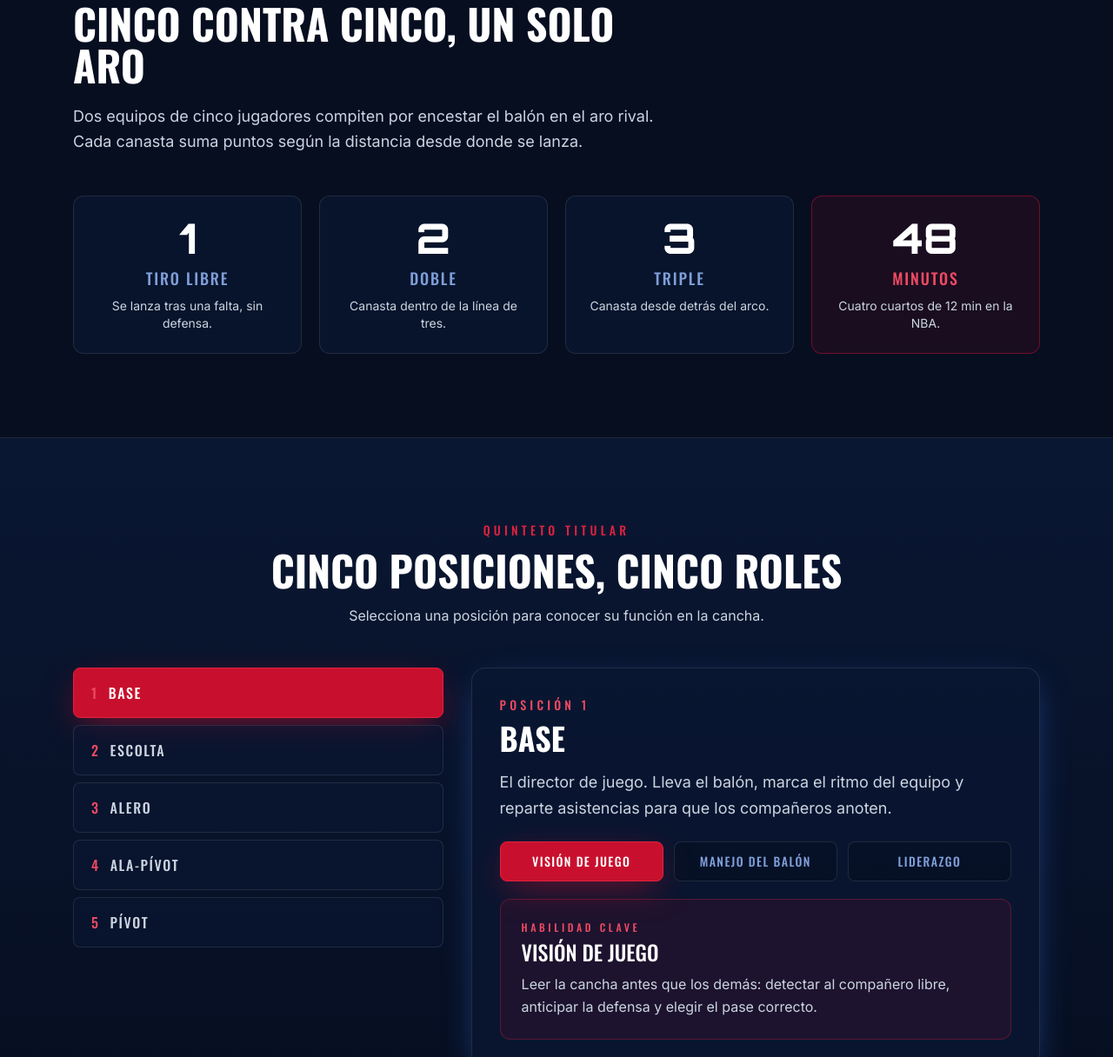
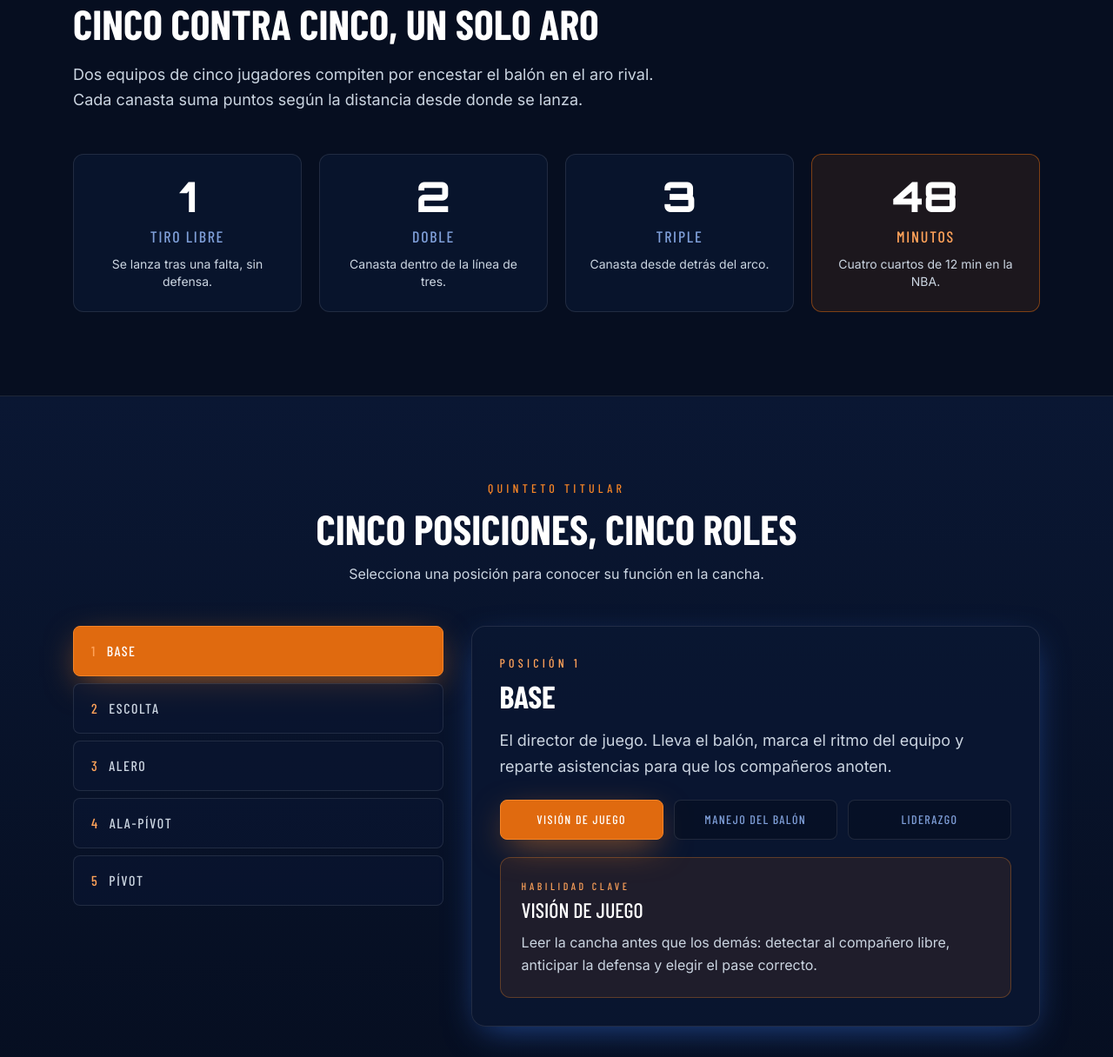
Before and after one commit to ststrejoss-sys/BALONCESTO, a plain HTML site: page index.html in a window 1280 px wide. Shown: the part 871-2087 px from the top of the page at 87% size. Drawn offline with nearby package versions, Linux system fonts and the light colour scheme.

Commit message:
Update index.html

```diff
--- a/index.html
+++ b/index.html
@@ -8,31 +8,26 @@
 
   <link rel="preconnect" href="https://fonts.googleapis.com" />
   <link rel="preconnect" href="https://fonts.gstatic.com" crossorigin />
-  <link href="https://fonts.googleapis.com/css2?family=Inter:wght@400;500;600&family=Oswald:wght@500;600;700&family=Orbitron:wght@600;800&display=swap" rel="stylesheet" />
+  <link href="https://fonts.googleapis.com/css2?family=Inter:wght@400;500;600&family=Barlow+Condensed:wght@500;600;700&family=Orbitron:wght@600;800&display=swap" rel="stylesheet" />
 
   <script src="https://cdn.tailwindcss.com"></script>
   <script>
-    /* ============================================================
-       CONFIGURACIÓN DE TAILWIND
-       >>> MODIFICACIÓN 1 (hazla TÚ): cambia el color principal
-           ("court" = azul, "hoop" = rojo) y las fuentes
-           "display" y "sans" por las que prefieras.
-       ============================================================ */
+    /* CONFIGURACIÓN DE TAILWIND: colores (court = azul, hoop = naranja) y fuentes */
     tailwind.config = {
       theme: {
         extend: {
           colors: {
             court: { 50:'#eef3fc', 100:'#d9e4f7', 300:'#7f9fd9', 500:'#2a5bb8', 600:'#1d428a', 700:'#173570', 800:'#10264f', 900:'#0a1733', 950:'#060e20' },
-            hoop:  { 400:'#ef4a63', 500:'#e0223f', 600:'#c8102e', 700:'#a30c25' },
+            hoop:  { 400:'#ffa259', 500:'#f58426', 600:'#e06a0f', 700:'#b9540a' },
             ball:  '#f58426',
           },
           fontFamily: {
-            display: ['Oswald', 'sans-serif'],
+            display: ['"Barlow Condensed"', 'sans-serif'],
             digital: ['Orbitron', 'sans-serif'],
             sans: ['Inter', 'system-ui', 'sans-serif'],
           },
           boxShadow: {
-            red:  '0 12px 40px -10px rgba(200,16,46,.7)',
+            red:  '0 12px 40px -10px rgba(245,132,38,.7)',
             blue: '0 12px 40px -12px rgba(42,91,184,.8)',
           },
         },
@@ -79,7 +74,7 @@
     .pos text   { fill: #fff; transition: opacity .3s; }
     .pos        { opacity: .45; transition: opacity .3s; }
     .pos.activa { opacity: 1; }
-    .pos.activa circle { fill: #c8102e; stroke: #fff; stroke-opacity: 1; filter: drop-shadow(0 0 8px rgba(224,34,63,.9)); }
+    .pos.activa circle { fill: #f58426; stroke: #fff; stroke-opacity: 1; filter: drop-shadow(0 0 8px rgba(245,132,38,.9)); }
 
     @media (prefers-reduced-motion: reduce) {
       .reveal { opacity: 1; transform: none; transition: none; }
@@ -167,8 +162,7 @@
           <div class="mt-9 flex flex-wrap gap-4">
             <a href="#quinteto" class="rounded-md bg-hoop-600 px-8 py-3.5 font-display uppercase tracking-widest text-white shadow-red transition hover:-translate-y-0.5 hover:bg-hoop-500">Armar mi quinteto</a>
             <a href="#historia" class="rounded-md border border-white/25 px-8 py-3.5 font-display uppercase tracking-widest text-white transition hover:bg-white/10">Ver historia</a>
-            <!-- >>> MODIFICACIÓN 2 (hazla TÚ): agrega aquí TU botón o enlace nuevo
-                 (ej.: tu equipo favorito, un video, tu GitHub) -->
+            <a href="#mi-juego" class="rounded-md bg-white px-8 py-3.5 font-display uppercase tracking-widest text-court-700 transition hover:-translate-y-0.5 hover:bg-hoop-400 hover:text-white">Conóceme</a>
           </div>
         </div>
 
```
